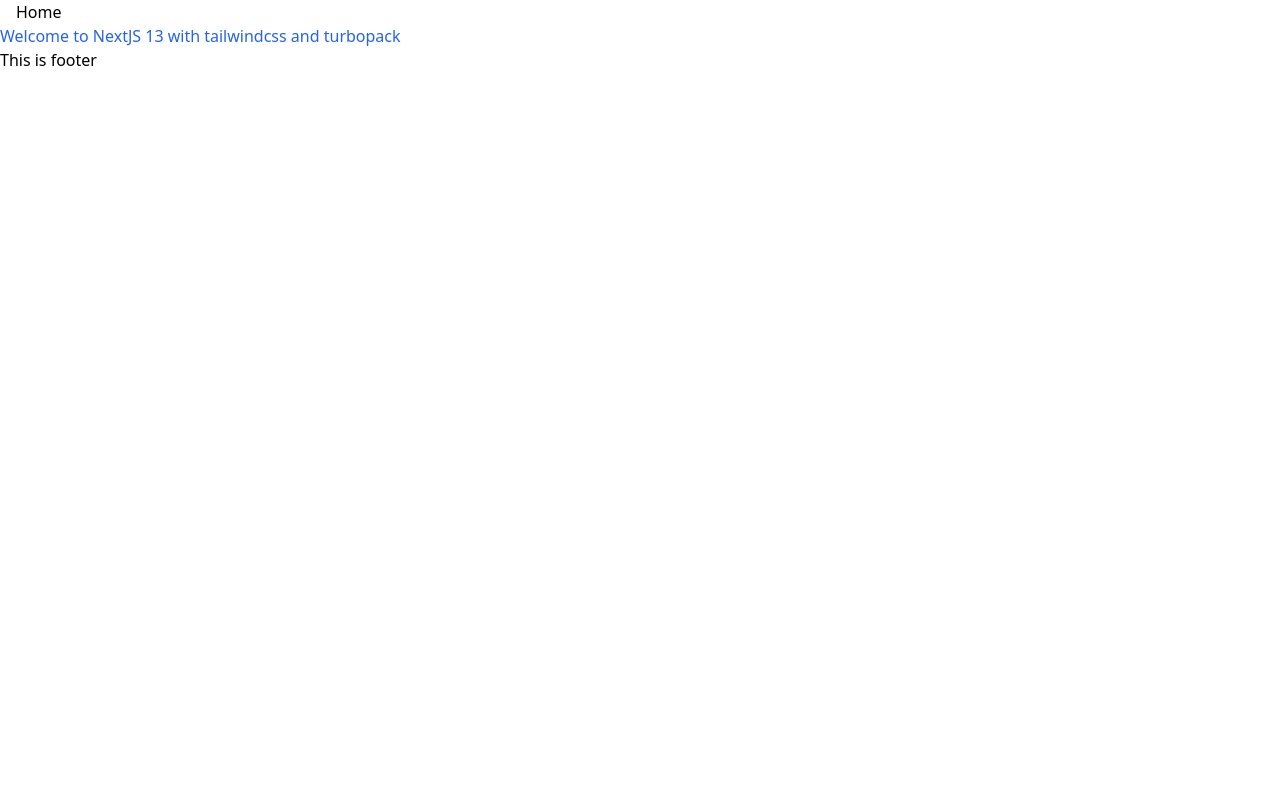
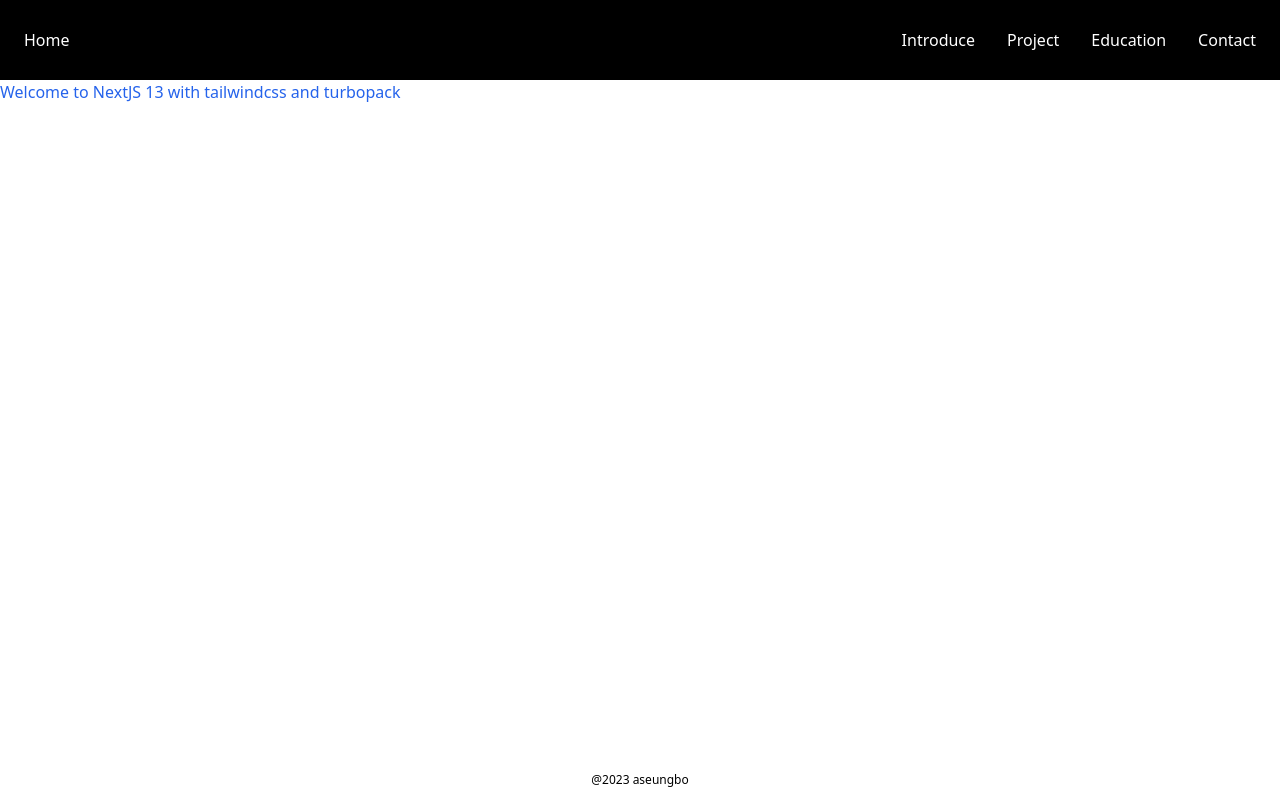
Before and after one commit to aseungbo/portfolio, a Next.js app: page / in a window 1280 px wide. Built offline with nearby package versions, Linux system fonts and the light colour scheme.

Commit message:
feat: Add Header, Footer UI components

```diff
--- a/components/Footer.tsx
+++ b/components/Footer.tsx
@@ -1,3 +1,7 @@
 export default function Footer(): JSX.Element {
-  return <footer>This is footer</footer>;
+  return (
+    <footer className=" text-xs fixed left-1/2 bottom-1 -translate-x-1/2 -translate-y-1/2">
+      <p>{`@${new Date().getFullYear()} aseungbo`}</p>
+    </footer>
+  );
 }
--- a/components/Header.tsx
+++ b/components/Header.tsx
@@ -1,8 +1,23 @@
 export default function Header(): JSX.Element {
   return (
-    <header className="flex justify-between px-4 w-full">
-      <button className=" ">Home</button>
-      <div></div>
+    <header className="flex justify-between px-4 w-full bg-black text-white h-20">
+      <button className="p-2 my-4 cursor-pointer rounded-lg hover:bg-white hover:text-black">
+        Home
+      </button>
+      <div className="flex gap-4">
+        <button className="p-2 my-4 cursor-pointer rounded-lg hover:bg-white hover:text-black">
+          Introduce
+        </button>
+        <button className="p-2 my-4 cursor-pointer rounded-lg hover:bg-white hover:text-black">
+          Project
+        </button>
+        <button className="p-2 my-4 cursor-pointer rounded-lg hover:bg-white hover:text-black">
+          Education
+        </button>
+        <button className="p-2 my-4 cursor-pointer rounded-lg hover:bg-white hover:text-black">
+          Contact
+        </button>
+      </div>
     </header>
   );
 }
--- a/styles/output.css
+++ b/styles/output.css
@@ -513,16 +513,118 @@
   --tw-backdrop-sepia:  ;
 }
 
+.fixed {
+  position: fixed;
+}
+
+.left-1\/2 {
+  left: 50%;
+}
+
+.top-full {
+  top: 100%;
+}
+
+.top-3\/4 {
+  top: 75%;
+}
+
+.top-96 {
+  top: 24rem;
+}
+
+.bottom-4 {
+  bottom: 1rem;
+}
+
+.bottom-2 {
+  bottom: 0.5rem;
+}
+
+.bottom-1 {
+  bottom: 0.25rem;
+}
+
+.m-2 {
+  margin: 0.5rem;
+}
+
+.my-4 {
+  margin-top: 1rem;
+  margin-bottom: 1rem;
+}
+
+.my-2 {
+  margin-top: 0.5rem;
+  margin-bottom: 0.5rem;
+}
+
 .flex {
   display: flex;
+}
+
+.h-8 {
+  height: 2rem;
+}
+
+.h-16 {
+  height: 4rem;
+}
+
+.h-32 {
+  height: 8rem;
+}
+
+.h-20 {
+  height: 5rem;
+}
+
+.min-h-0 {
+  min-height: 0px;
 }
 
 .w-full {
   width: 100%;
 }
 
+.translate-x-1\/2 {
+  --tw-translate-x: 50%;
+  transform: translate(var(--tw-translate-x), var(--tw-translate-y)) rotate(var(--tw-rotate)) skewX(var(--tw-skew-x)) skewY(var(--tw-skew-y)) scaleX(var(--tw-scale-x)) scaleY(var(--tw-scale-y));
+}
+
+.-translate-x-1\/2 {
+  --tw-translate-x: -50%;
+  transform: translate(var(--tw-translate-x), var(--tw-translate-y)) rotate(var(--tw-rotate)) skewX(var(--tw-skew-x)) skewY(var(--tw-skew-y)) scaleX(var(--tw-scale-x)) scaleY(var(--tw-scale-y));
+}
+
+.-translate-y-1\/2 {
+  --tw-translate-y: -50%;
+  transform: translate(var(--tw-translate-x), var(--tw-translate-y)) rotate(var(--tw-rotate)) skewX(var(--tw-skew-x)) skewY(var(--tw-skew-y)) scaleX(var(--tw-scale-x)) scaleY(var(--tw-scale-y));
+}
+
+.cursor-pointer {
+  cursor: pointer;
+}
+
 .justify-between {
   justify-content: space-between;
+}
+
+.gap-4 {
+  gap: 1rem;
+}
+
+.rounded-lg {
+  border-radius: 0.5rem;
+}
+
+.bg-black {
+  --tw-bg-opacity: 1;
+  background-color: rgb(0 0 0 / var(--tw-bg-opacity));
+}
+
+.p-2 {
+  padding: 0.5rem;
 }
 
 .px-4 {
@@ -530,7 +632,53 @@
   padding-right: 1rem;
 }
 
+.py-4 {
+  padding-top: 1rem;
+  padding-bottom: 1rem;
+}
+
+.px-2 {
+  padding-left: 0.5rem;
+  padding-right: 0.5rem;
+}
+
+.text-sm {
+  font-size: 0.875rem;
+  line-height: 1.25rem;
+}
+
+.text-xs {
+  font-size: 0.75rem;
+  line-height: 1rem;
+}
+
 .text-blue-600 {
   --tw-text-opacity: 1;
   color: rgb(37 99 235 / var(--tw-text-opacity));
 }
+
+.text-white {
+  --tw-text-opacity: 1;
+  color: rgb(255 255 255 / var(--tw-text-opacity));
+}
+
+.hover\:bg-gray-200:hover {
+  --tw-bg-opacity: 1;
+  background-color: rgb(229 231 235 / var(--tw-bg-opacity));
+}
+
+.hover\:bg-white:hover {
+  --tw-bg-opacity: 1;
+  background-color: rgb(255 255 255 / var(--tw-bg-opacity));
+}
+
+.hover\:text-black:hover {
+  --tw-text-opacity: 1;
+  color: rgb(0 0 0 / var(--tw-text-opacity));
+}
+
+@media (min-width: 768px) {
+  .md\:hidden {
+    display: none;
+  }
+}
```
